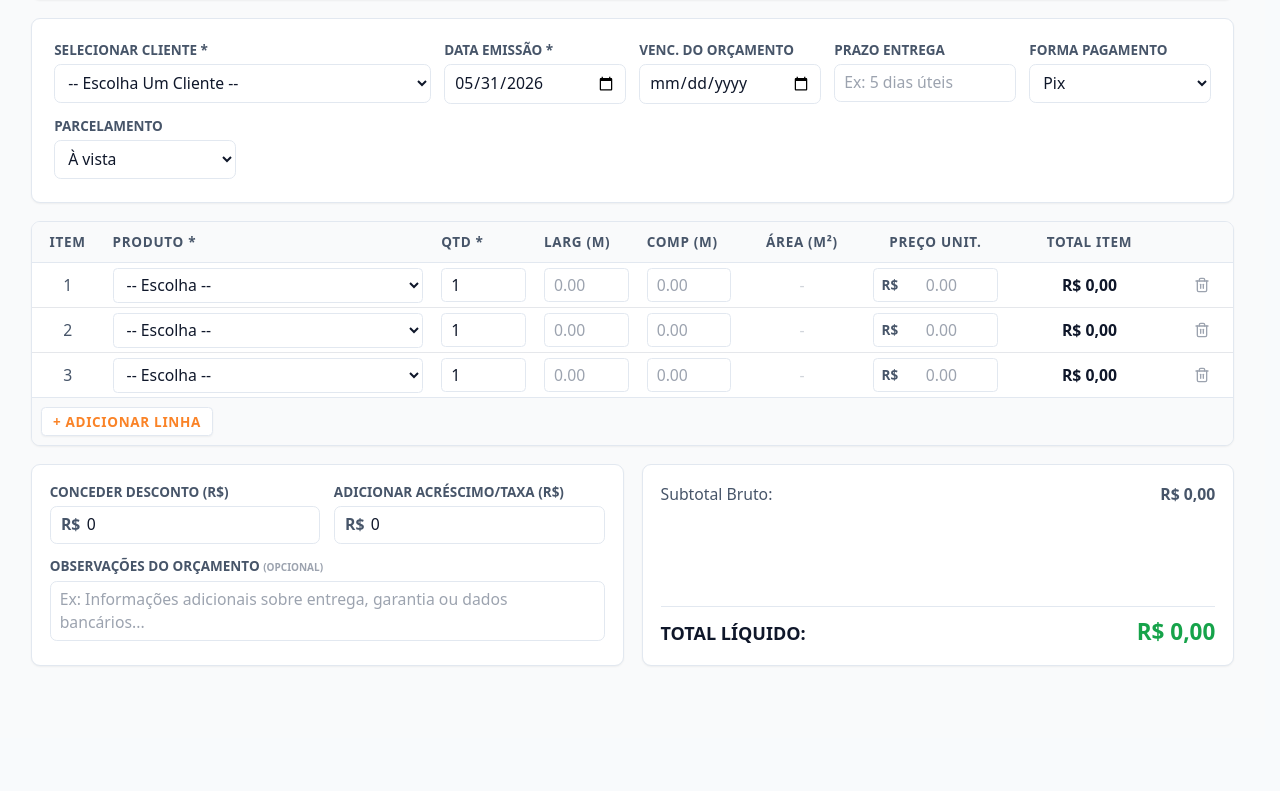
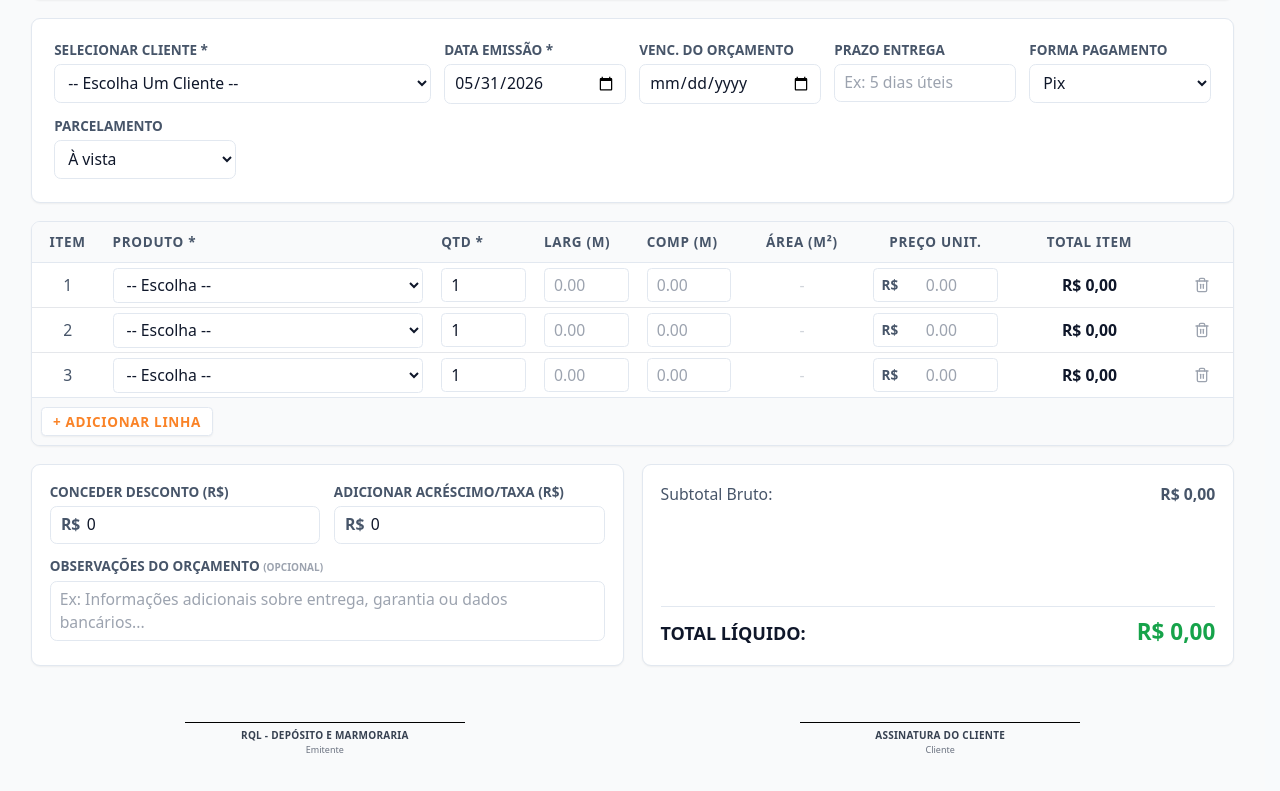
Before and after one commit to DaniloDoria27/atividade-extensionista-2-granfaculdade, a React (Vite) app: page / in a window 1280 px wide. Shown: the part 287-1078 px from the top of the page. Before the commit the page ends 1025 px from the top, so only its background shows below. Built offline with nearby package versions, Linux system fonts and the light colour scheme.

Commit message:
Adiciona espaços para assinaturas

```diff
--- a/src/components/NovoOrcamento.jsx
+++ b/src/components/NovoOrcamento.jsx
@@ -949,6 +949,29 @@ export default function NovoOrcamento() {
         </div>
       </div>
 
+      {/* BLOCO DE ASSINATURAS NO PDF */}
+      <div className='mt-8 grid grid-cols-2 gap-6 text-center print:grid print:grid-cols-2 print:gap-6'>
+        {/* Assinatura da Empresa */}
+        <div className='flex flex-col items-center justify-end h-16'>
+          <div className='w-full border-t border-black max-w-[280px]'></div>
+          <p className='text-[10px] font-bold uppercase tracking-wide mt-1 text-gray-700'>
+            {DADOS_EMPRESA.nome}
+          </p>
+          <p className='text-[9px] text-gray-500 font-normal'>Emitente</p>
+        </div>
+
+        {/* Assinatura do Cliente */}
+        <div className='flex flex-col items-center justify-end h-16'>
+          <div className='w-full border-t border-black max-w-[280px]'></div>
+          <p className='text-[10px] font-bold uppercase tracking-wide mt-1 text-gray-700 truncate max-w-[280px]'>
+            {clienteSelecionado
+              ? clienteSelecionado.nome
+              : 'Assinatura do Cliente'}
+          </p>
+          <p className='text-[9px] text-gray-500 font-normal'>Cliente</p>
+        </div>
+      </div>
+
       <Modal
         isOpen={modalLimparOpen}
         title='Apagar e Zerar Orçamento'
```
